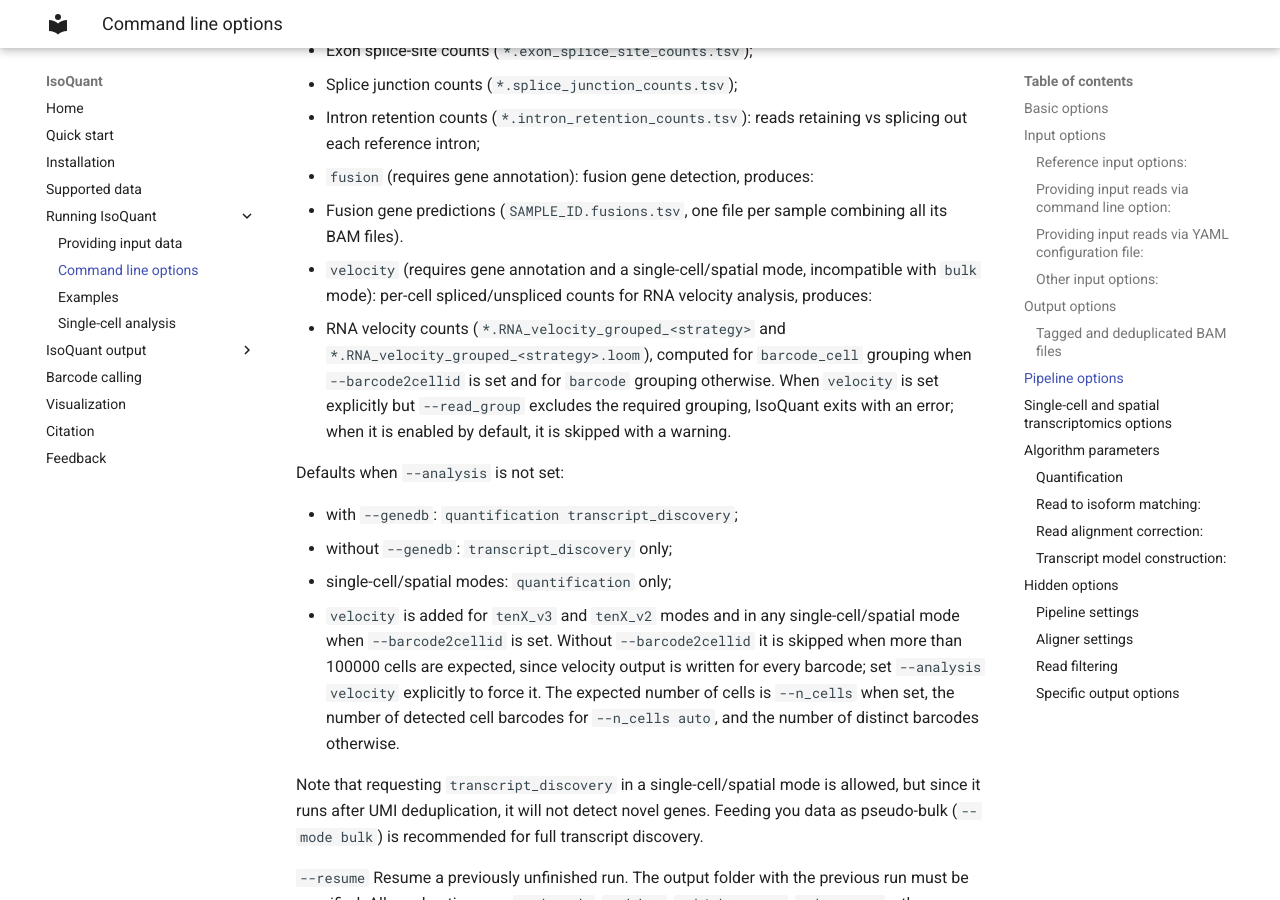
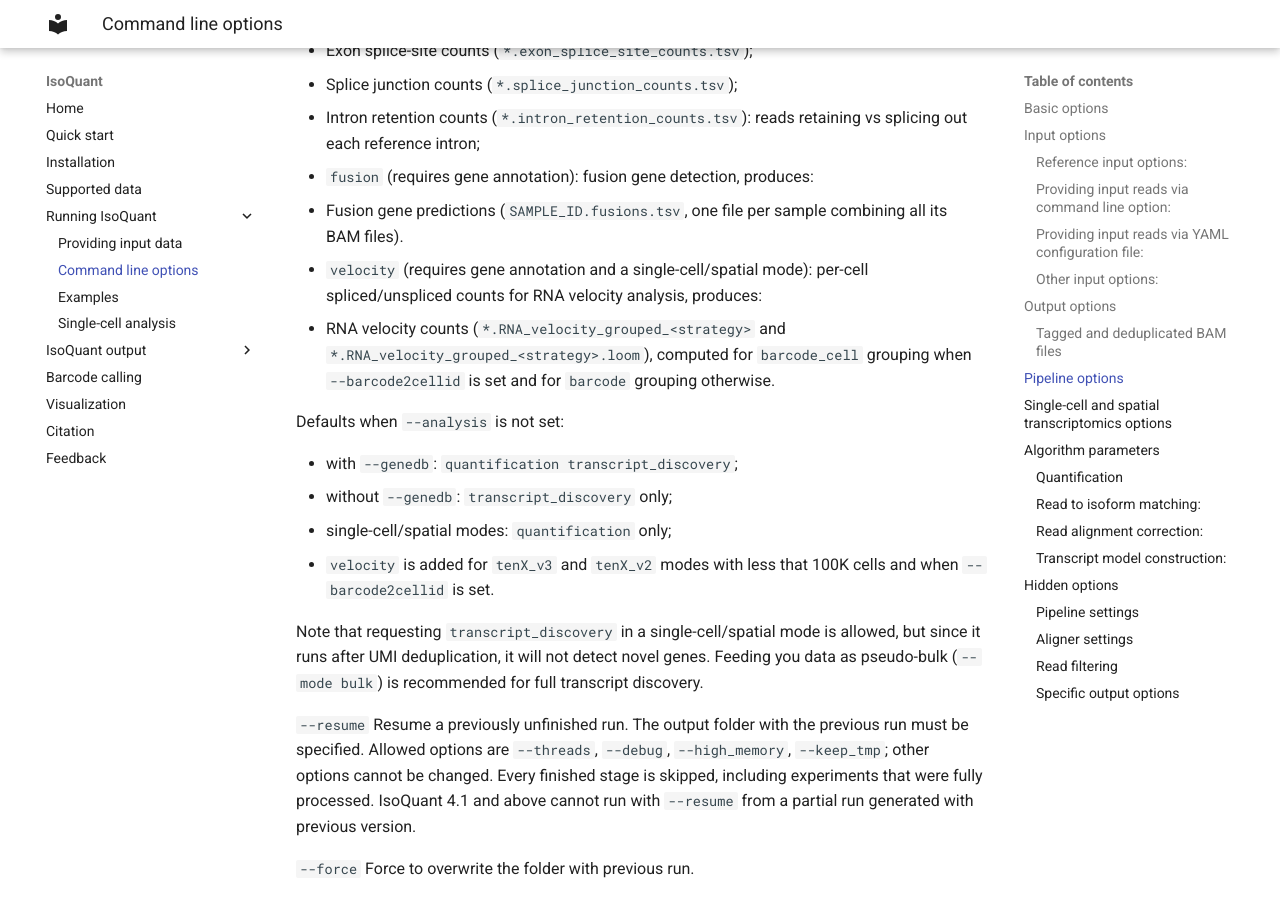
Before and after one commit to ablab/IsoQuant, an MkDocs documentation site: the page built from docs/cmd.md, in a window 1280 px wide and 900 px high, scrolled down 6783 px. Built offline with MkDocs 1.6.1 and Material for MkDocs 9.7.7, drawn with Linux system fonts in a browser that asks for light colours; some of the changed text lies outside the part shown.

Commit message:
clarified conditions for enabling RNA velocity analysis and adjusted wording for better readability

```diff
--- a/docs/cmd.md
+++ b/docs/cmd.md
@@ -285,12 +285,10 @@ Space-separated list of analyses to run. Supported values (short aliases in brac
 * `fusion` (requires gene annotation): fusion gene detection, produces:
   - Fusion gene predictions (`SAMPLE_ID.fusions.tsv`, one file per sample combining all its BAM files).
 
-* `velocity` (requires gene annotation and a single-cell/spatial mode, incompatible with `bulk` mode):
+* `velocity` (requires gene annotation and a single-cell/spatial mode):
   per-cell spliced/unspliced counts for RNA velocity analysis, produces:
   - RNA velocity counts (`*.RNA_velocity_grouped_<strategy>` and `*.RNA_velocity_grouped_<strategy>.loom`),
   computed for `barcode_cell` grouping when `--barcode2cellid` is set and for `barcode` grouping otherwise.
-  When `velocity` is set explicitly but `--read_group` excludes the required grouping, IsoQuant exits with an error;
-  when it is enabled by default, it is skipped with a warning.
 
 
 Defaults when `--analysis` is not set:
@@ -298,11 +296,8 @@ Defaults when `--analysis` is not set:
 * with `--genedb`: `quantification transcript_discovery`;
 * without `--genedb`: `transcript_discovery` only;
 * single-cell/spatial modes: `quantification` only;
-* `velocity` is added for `tenX_v3` and `tenX_v2` modes and in any single-cell/spatial mode when `--barcode2cellid` is set.
-  Without `--barcode2cellid` it is skipped when more than 100000 cells are expected,
-  since velocity output is written for every barcode; set `--analysis velocity` explicitly to force it.
-  The expected number of cells is `--n_cells` when set, the number of detected cell barcodes for `--n_cells auto`,
-  and the number of distinct barcodes otherwise.
+* `velocity` is added for `tenX_v3` and `tenX_v2` modes with less that 100K cells and when `--barcode2cellid` is set.
+
 
 Note that requesting `transcript_discovery` in a
 single-cell/spatial mode is allowed, but since it runs after UMI deduplication, it will not detect novel genes.
@@ -466,10 +461,9 @@ Grouping by raw barcode sequences will be disabled in this case, use `--read_gro
 
 `--barcode2cellid`
 
-Path to a 2-column TSV file mapping barcodes to cell ids (barcode in the first column, cell id in the second),
-e.g. spatial barcodes assigned to segmented cells.
-Intended for per-cell RNA velocity in spatial data, where individual barcodes are spots rather than cells:
-when set, `velocity` analysis is enabled by default and computed per cell id instead of per barcode.
+Path to a 2-column TSV file mapping barcodes to cell ids, e.g. spatial barcodes assigned to segmented cells.
+Intended for per-cell RNA velocity in spatial data, where individual barcodes are spots.
+Enables `velocity` analysis.
 
 When `--barcode2cellid` is set, `--read_group barcode_cell` will be set automatically.
 Grouping by raw barcode sequences will be disabled in this case, use `--read_group barcode` to enable it.
```
